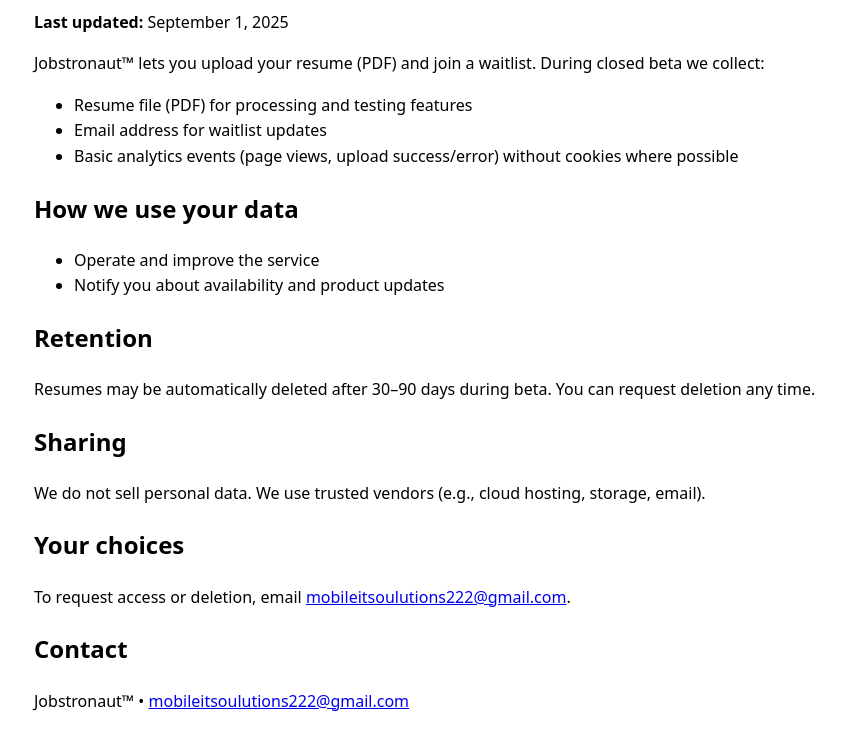
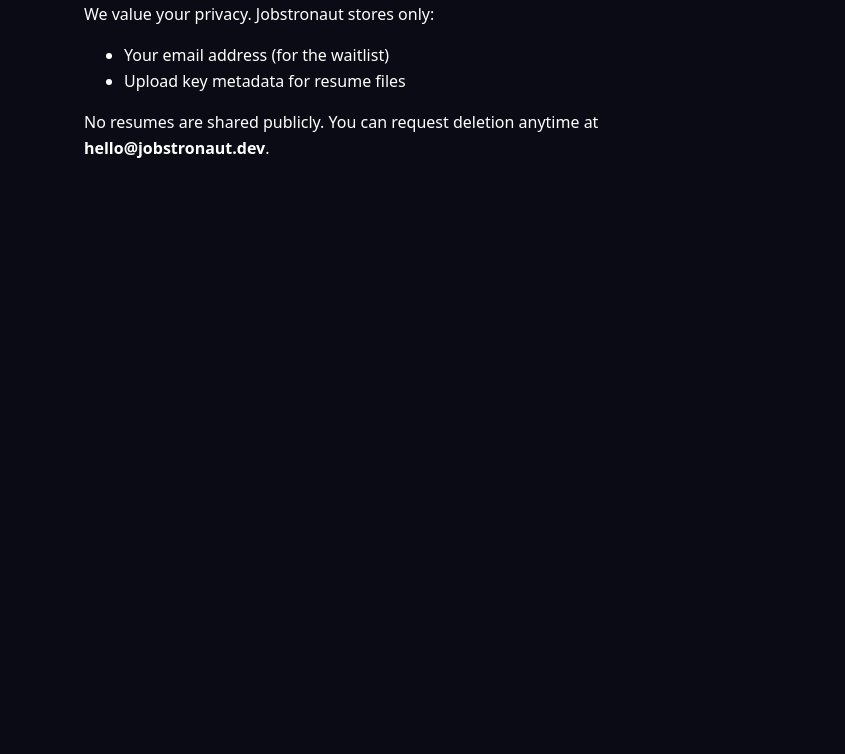
Before and after one commit to BuildWithAlise/jobstronaut-frontend, a plain HTML site: page privacy.html in a window 1280 px wide. Shown: the part 103-857 px from the top of the page, without its empty margins (206-1051 px from the left). After the commit the page ends 800 px from the top, so only its background shows below. Drawn offline with Linux system fonts and the light colour scheme.

Commit message:
autopush(front): 2025-11-01T22:57:52-04:00

```diff
--- a/privacy.html
+++ b/privacy.html
@@ -1,25 +1,20 @@
-<!doctype html><html><head><meta charset="utf-8"><title>Privacy Policy — Jobstronaut</title><meta name="viewport" content="width=device-width, initial-scale=1">
-<style>body{max-width:800px;margin:40px auto;padding:0 16px;font:16px/1.6 system-ui}</style></head>
+<!DOCTYPE html>
+<html lang="en">
+<head>
+  <meta charset="UTF-8">
+  <title>Privacy | Jobstronaut</title>
+  <style>
+    body { font-family: system-ui; color: #fff; background:#0b0b15; max-width: 700px; margin: 2rem auto; line-height: 1.6; }
+    h1 { color: #ff8c00; }
+  </style>
+</head>
 <body>
-<h1>Privacy Policy</h1>
-<p><strong>Last updated:</strong> September 1, 2025</p>
-<p>Jobstronaut™ lets you upload your resume (PDF) and join a waitlist. During closed beta we collect:</p>
-<ul>
-  <li>Resume file (PDF) for processing and testing features</li>
-  <li>Email address for waitlist updates</li>
-  <li>Basic analytics events (page views, upload success/error) without cookies where possible</li>
-</ul>
-<h2>How we use your data</h2>
-<ul>
-  <li>Operate and improve the service</li>
-  <li>Notify you about availability and product updates</li>
-</ul>
-<h2>Retention</h2>
-<p>Resumes may be automatically deleted after 30–90 days during beta. You can request deletion any time.</p>
-<h2>Sharing</h2>
-<p>We do not sell personal data. We use trusted vendors (e.g., cloud hosting, storage, email).</p>
-<h2>Your choices</h2>
-<p>To request access or deletion, email <a href="mailto:mobileitsoulutions222@gmail.com">mobileitsoulutions222@gmail.com</a>.</p>
-<h2>Contact</h2>
-<p>Jobstronaut™ • <a href="mailto:mobileitsoulutions222@gmail.com">mobileitsoulutions222@gmail.com</a></p>
-</body></html>
+  <h1>Privacy Notice</h1>
+  <p>We value your privacy. Jobstronaut stores only:</p>
+  <ul>
+    <li>Your email address (for the waitlist)</li>
+    <li>Upload key metadata for resume files</li>
+  </ul>
+  <p>No resumes are shared publicly. You can request deletion anytime at <b>hello@jobstronaut.dev</b>.</p>
+</body>
+</html>
```
Also changed, not shown: index.html (+35 -0 lines).
